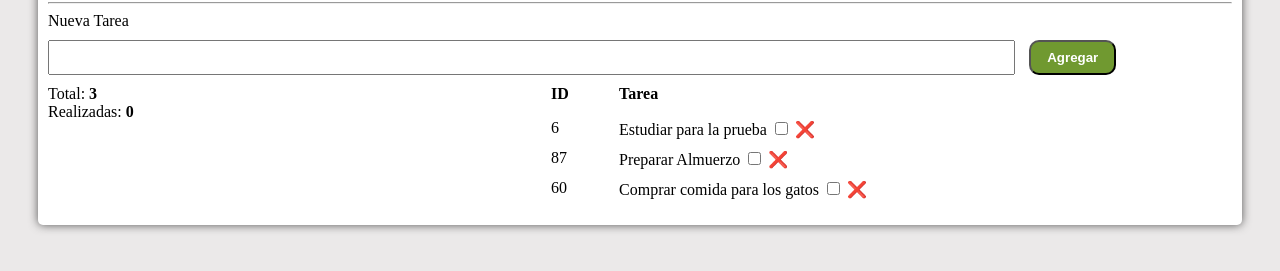
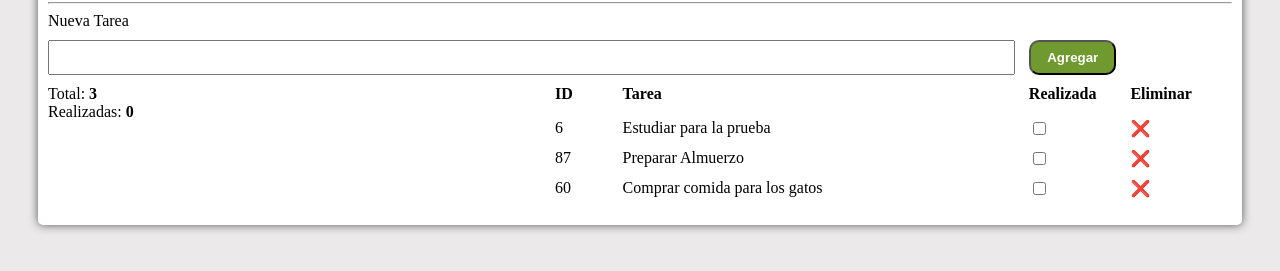
Before and after one commit to Makaosva/Proyecto_5_Metodos_Arreglos, a plain HTML site: page index.html in a window 1280 px wide. Shown: the part 125-396 px from the top of the page. Drawn offline with Linux system fonts and the light colour scheme.

Commit message:
feat/Final

```diff
--- a/assets/css/style.css
+++ b/assets/css/style.css
@@ -47,7 +47,7 @@ button {
 
 #list-card {
   display: grid;
-  grid-template-columns: 10% 90%;
+  grid-template-columns: 10% 60% 15% 15%;
   grid-template-rows: auto auto auto;
 }
 
@@ -59,7 +59,7 @@ li {
   margin-bottom: 10px;
   list-style: none;
   display: grid;
-  grid-template-columns: 10% 90%;
+  grid-template-columns: 10% 60% 15% 15%;
 }
 
 .result-form {
--- a/assets/js/script.js
+++ b/assets/js/script.js
@@ -48,10 +48,10 @@ const fillList = () => {
     // Agregar contenido al elemento <li>
     listItem.innerHTML = `
         <p><span>${id}</span></p>
-        <p><span>${tarea}</span>
-        <input onchange="checkInput(${id})" ${
+        <p><span>${tarea}</span></p>
+        <p><input onchange="checkInput(${id})" ${
       realizada ? "checked" : ""
-    } type="checkbox"/>
+    } type="checkbox"/></p>
         <span onclick="deleteTarea(${id})">❌</span></p>
         `;
 
--- a/index.html
+++ b/index.html
@@ -29,6 +29,8 @@
             <div id="list-card">
               <p><strong>ID</strong></p>
               <p><strong>Tarea</strong></p>
+              <p><strong>Realizada</strong></p>
+              <p><strong>Eliminar</strong></p>
             </div>
             <div class="lista">
               <ul id="task-list">
```
